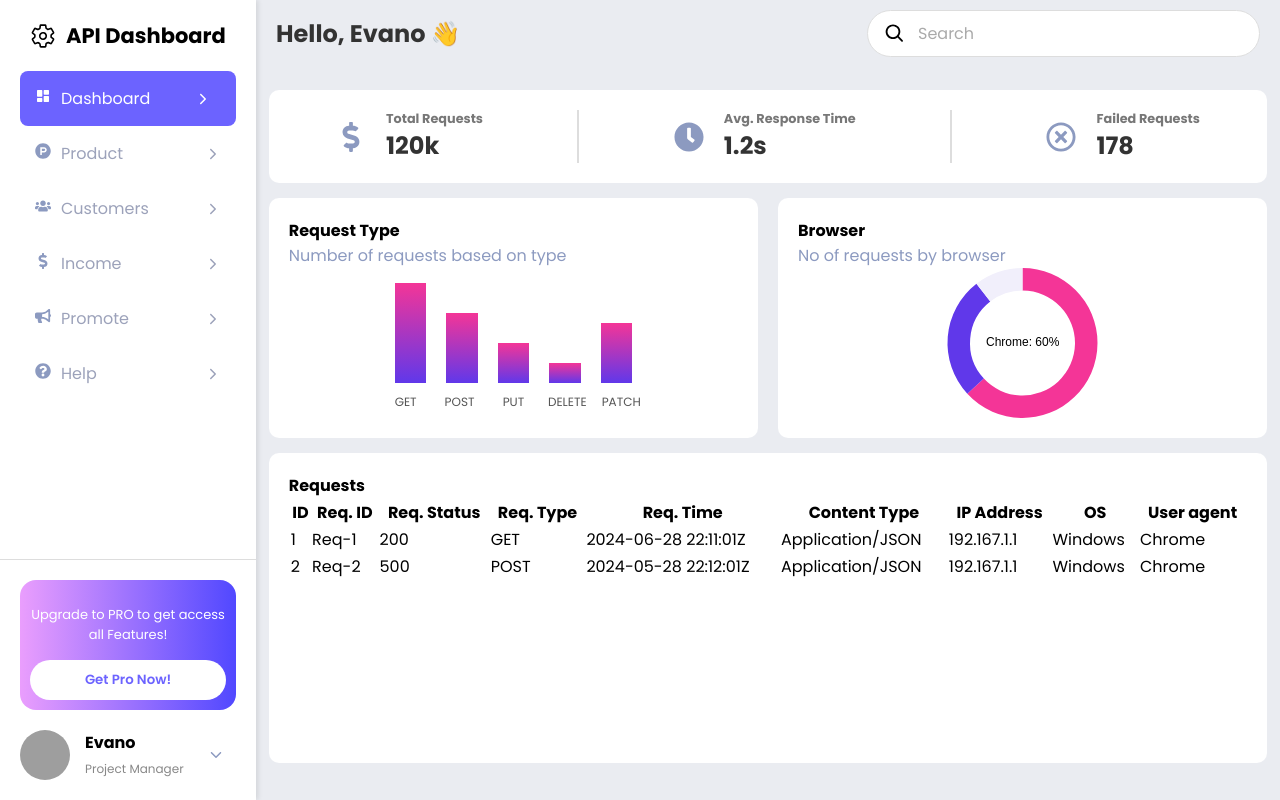
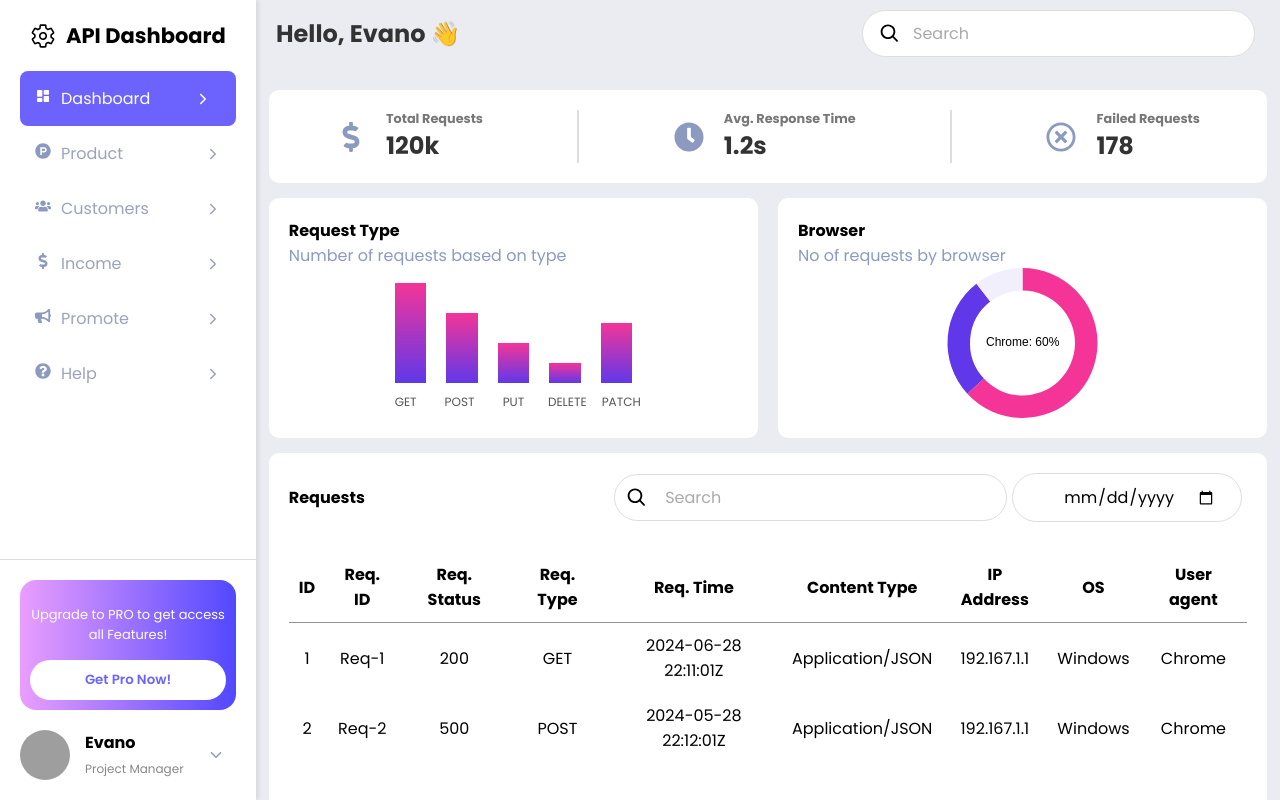
Before and after one commit to Kaliyappan1/analytics-dashboard, a React (Create React App) app: page / in a window 1280 px wide. Built offline with nearby package versions, Linux system fonts and the light colour scheme; grey boxes are pictures that could not be loaded.

Commit message:
requests design is completed

```diff
--- a/src/assets/styles/Header.css
+++ b/src/assets/styles/Header.css
@@ -18,6 +18,7 @@
 
 .search-bar {
   position: relative;
+  margin: 0 5px;
 }
 
 .search-bar input {
@@ -50,6 +51,7 @@
 
   .search-bar {
     position: relative;
+
   }
 
   .search-bar input {
--- a/src/assets/styles/Requests.css
+++ b/src/assets/styles/Requests.css
@@ -5,6 +5,34 @@
   border-radius: 10px;
   padding: 20px;
   width: 100%;
-  height: 310px;
+  height: 500px;
   margin-top: 15px;
 }
+.requests-header {
+  display: flex;
+  justify-content: space-between;
+  align-items: center;
+  margin-bottom: 20px;
+}
+
+.requests-cross-bar {
+  background-color: #f1f1f1;
+  width: 100%;
+  height: 1px;
+}
+
+table {
+  width: 100%;
+  border-collapse: collapse;
+  margin-top: 10px;
+}
+
+th,
+td {
+  text-align: center;
+  padding: 10px;
+}
+
+th {
+  border-bottom: 1px solid rgb(146, 146, 146);
+}
--- a/src/components/Requests.js
+++ b/src/components/Requests.js
@@ -1,12 +1,25 @@
-import "../assets/styles/Requests.css"
+import { CgSearch } from "react-icons/cg";
+import "../assets/styles/Requests.css";
 
 const Requests = () => {
   return (
     <div className="requests">
-      <h4>Requests</h4>
+      <div className="requests-header">
+        <div>
+          <h4>Requests</h4>
+        </div>
+        <div className="search-bar">
+          <CgSearch size={22} className="search-icon" />
+          <input type="text" placeholder="Search" style={{ margin:"0 5px"}}/>
+          <input type="date" placeholder="Last 30 days" />
+
+
+        </div>
+
+      </div>
       <table>
         <thead>
-          <tr>
+          <tr >
             <th>ID</th>
             <th>Req. ID</th>
             <th>Req. Status</th>
@@ -18,6 +31,7 @@ const Requests = () => {
             <th>User agent</th>
           </tr>
         </thead>
+        <span className="requests-cross-bar"></span>
         <tbody>
           <tr>
             <td>1</td>
@@ -41,7 +55,6 @@ const Requests = () => {
             <td>Windows</td>
             <td>Chrome</td>
           </tr>
-
         </tbody>
       </table>
     </div>
```
